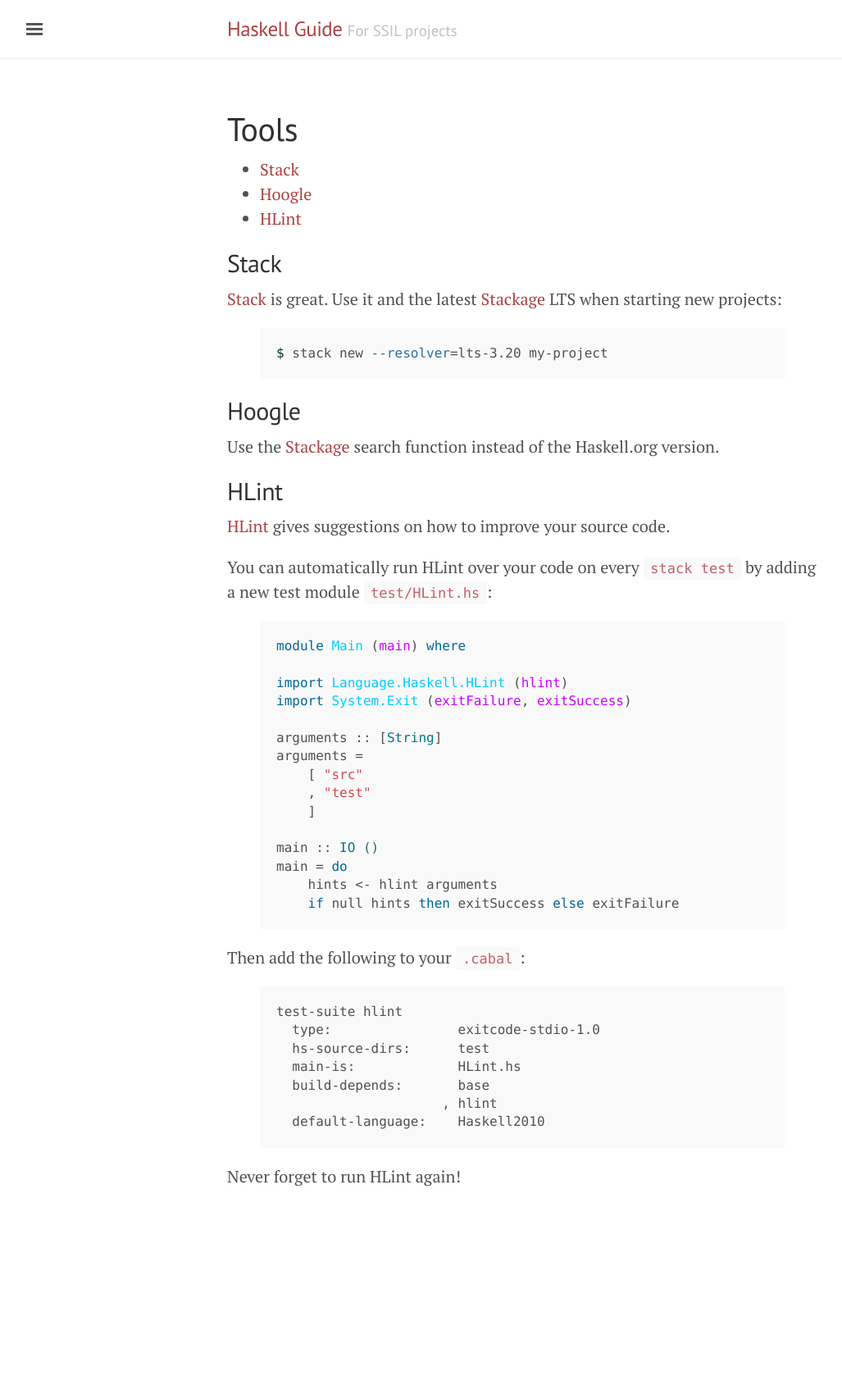
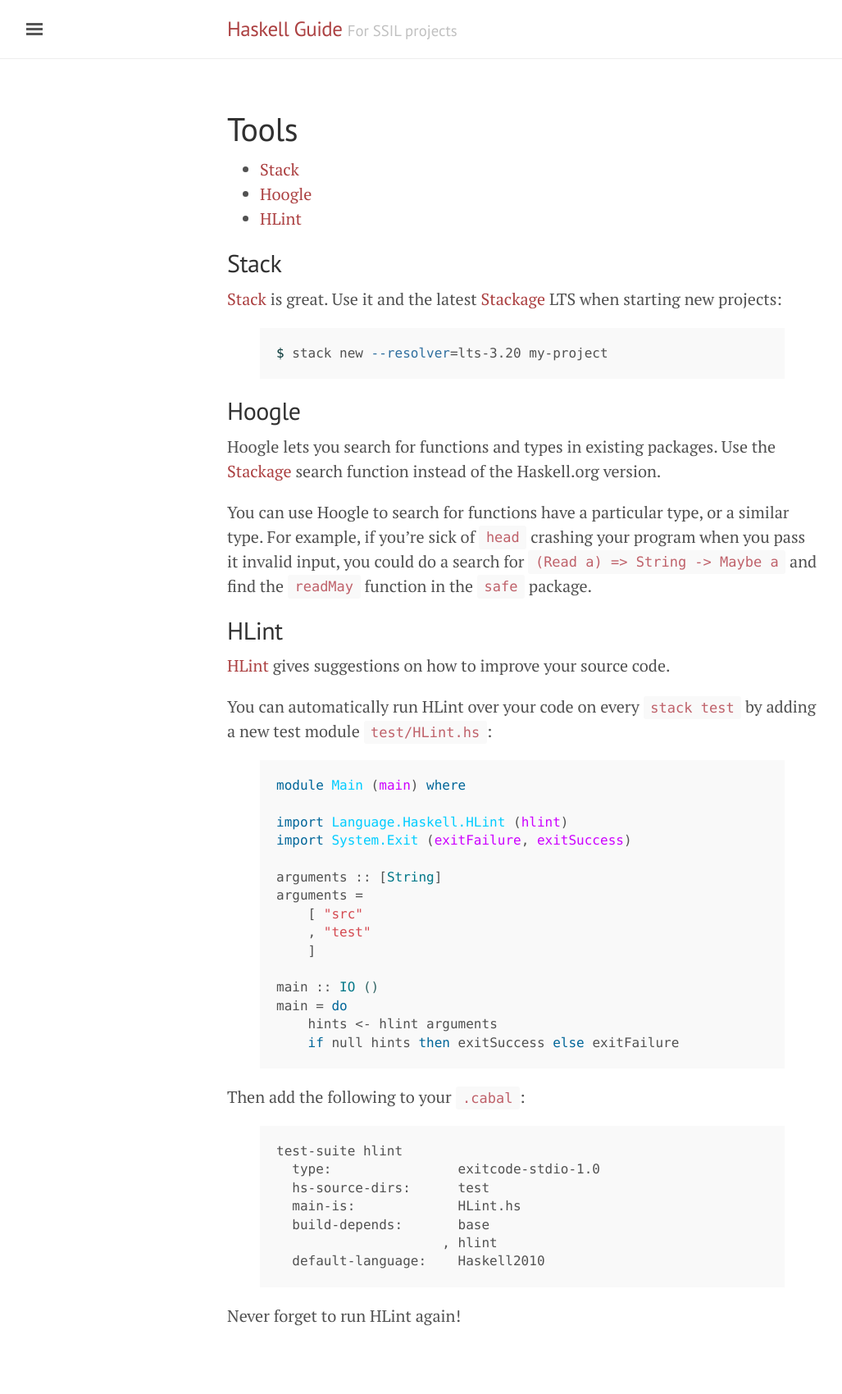
Before and after one commit to futufeld/haskell-guide, a Jekyll site: the page built from tools.md, in a window 1280 px wide. Shown: the whole page at 82% size, without its empty margins (3-1030 px from the left). Built offline with Jekyll 4.4.1, drawn with Linux system fonts in a browser that asks for light colours; before the commit the page ends 1530 px from its top, so only the background shows below that.

Commit message:
ENHANCE: Note Hoogle type search

```diff
--- a/tools.md
+++ b/tools.md
@@ -19,7 +19,13 @@
 Hoogle
 ------
 
-Use the [Stackage][] search function instead of the Haskell.org version.
+Hoogle lets you search for functions and types in existing packages. Use the
+[Stackage][] search function instead of the Haskell.org version.
+
+You can use Hoogle to search for functions have a particular type, or a similar
+type. For example, if you're sick of `head` crashing your program when you pass
+it invalid input, you could do a search for `(Read a) => String -> Maybe a` and
+find the `readMay` function in the `safe` package.
 
 HLint
 -----
```
